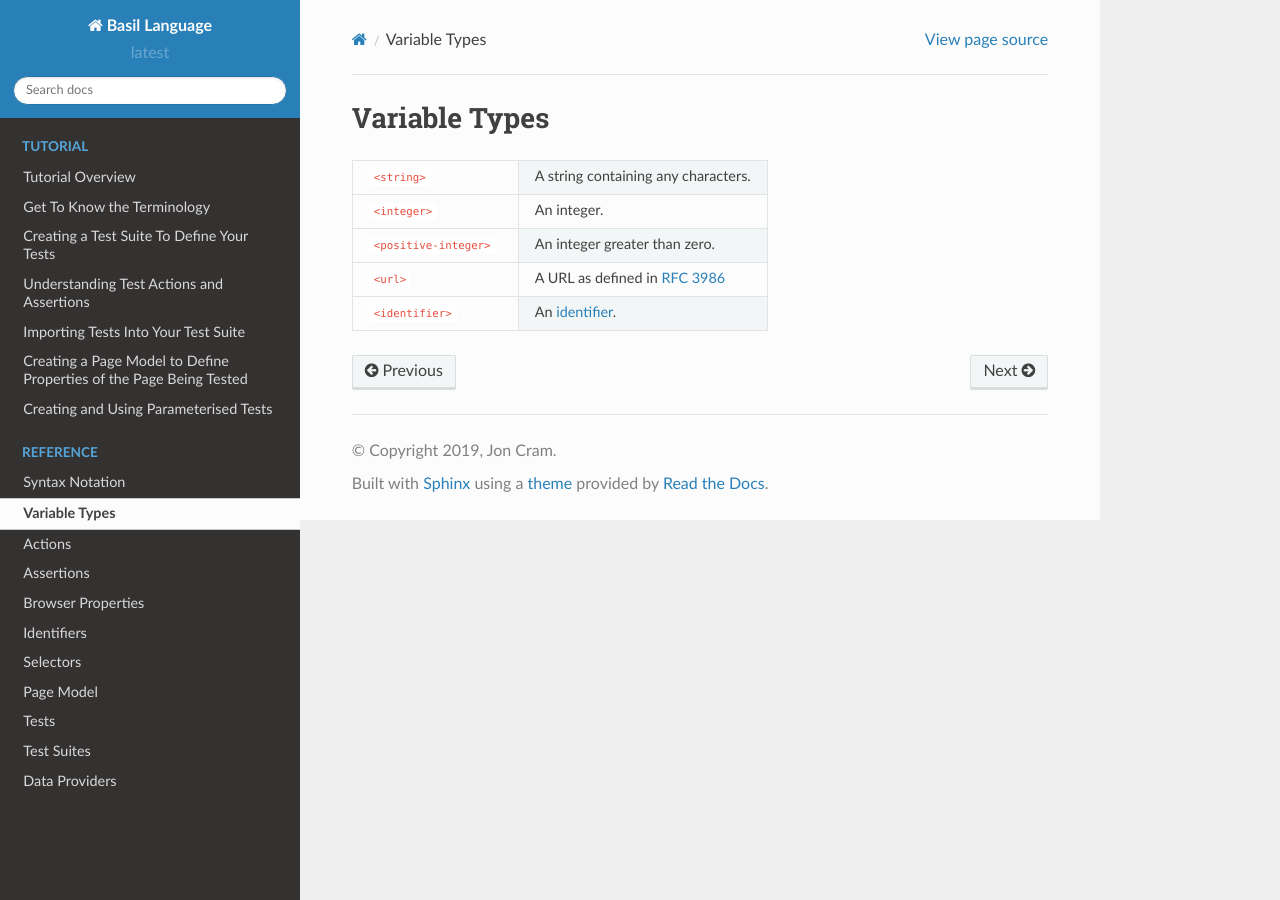
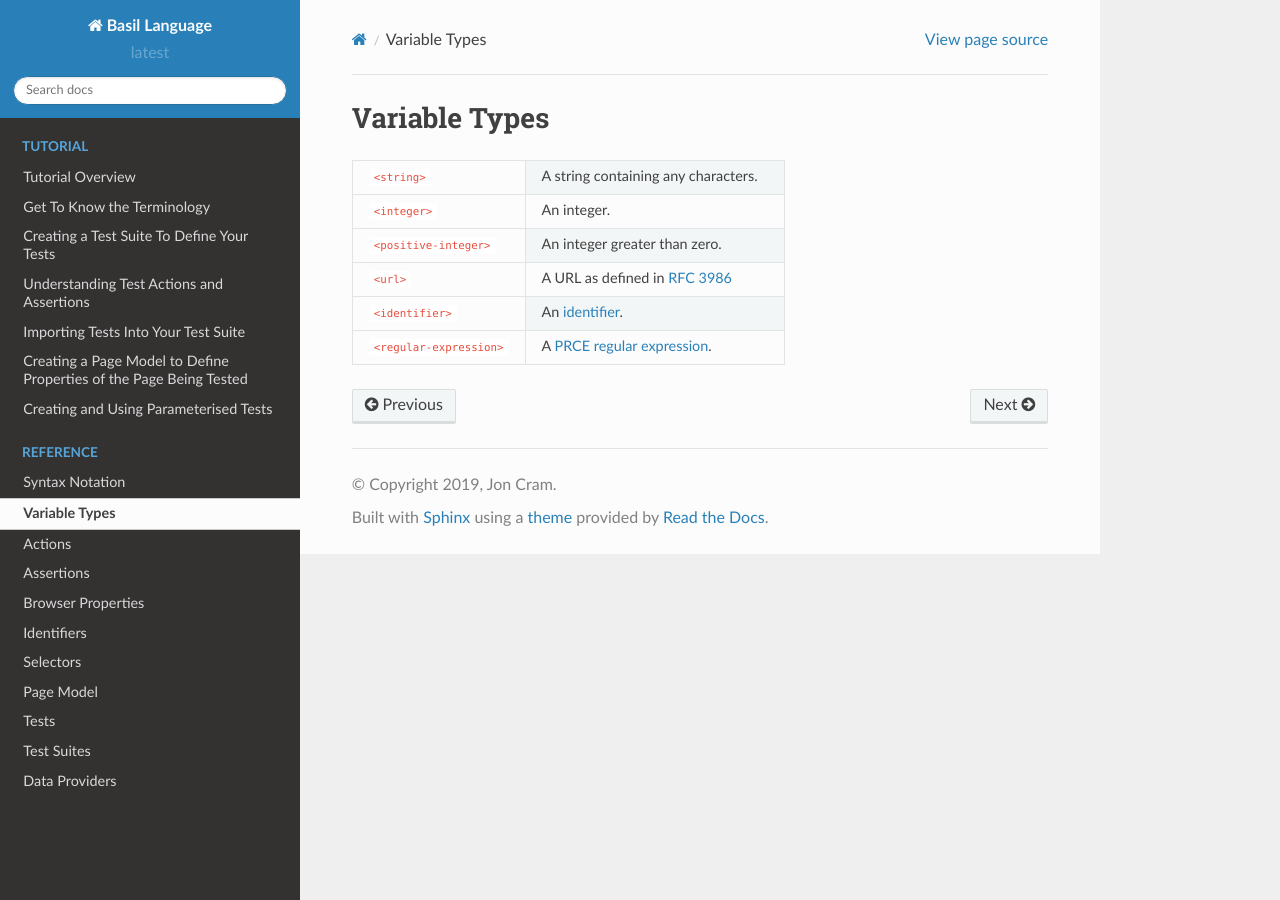
Before and after one commit to webignition/bas-spec, a Sphinx documentation site: the page built from docs/types.rst, in a window 1280 px wide. Built offline with Sphinx 7.4.7 and the Read the Docs theme 2.0.0, drawn with Linux system fonts in a browser that asks for light colours.

Commit message:
Define regular-expression type

```diff
--- a/docs/types.rst
+++ b/docs/types.rst
@@ -24,3 +24,6 @@ Variable Types
 
     * - ``<identifier>``
       - An :doc:`identifier </identifiers>`.
+
+    * - ``<regular-expression>``
+      - A `PRCE regular expression <https://en.wikipedia.org/wiki/Perl_Compatible_Regular_Expressions>`_.
```
